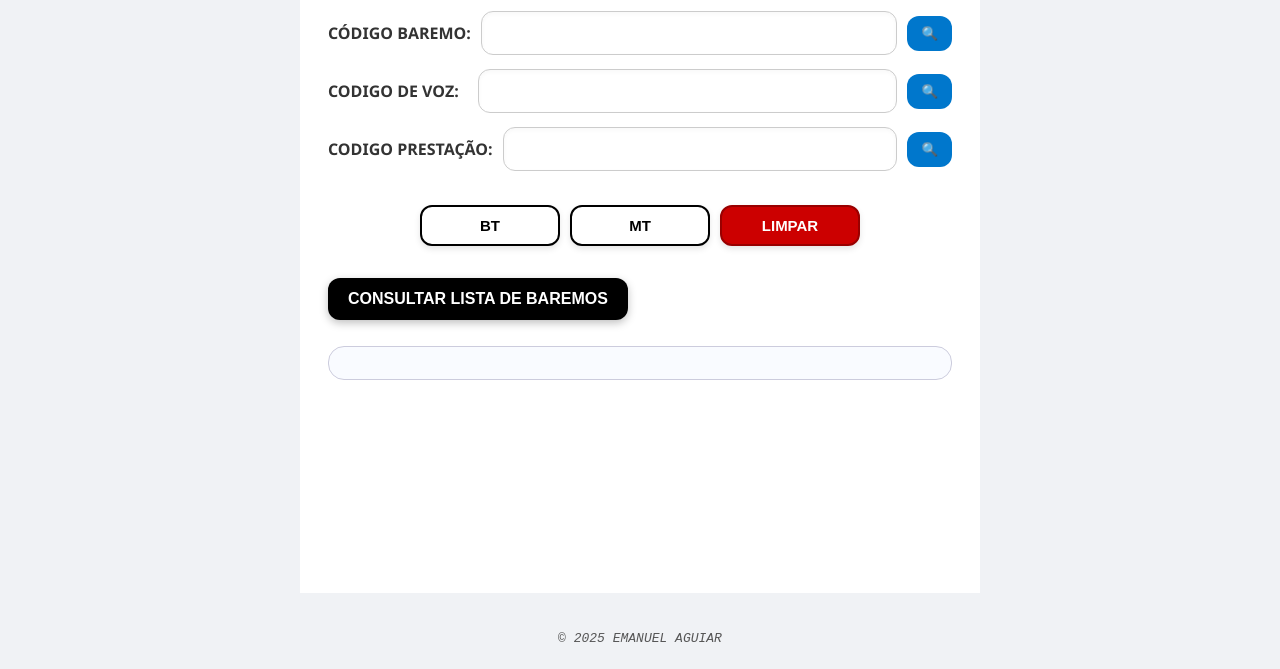
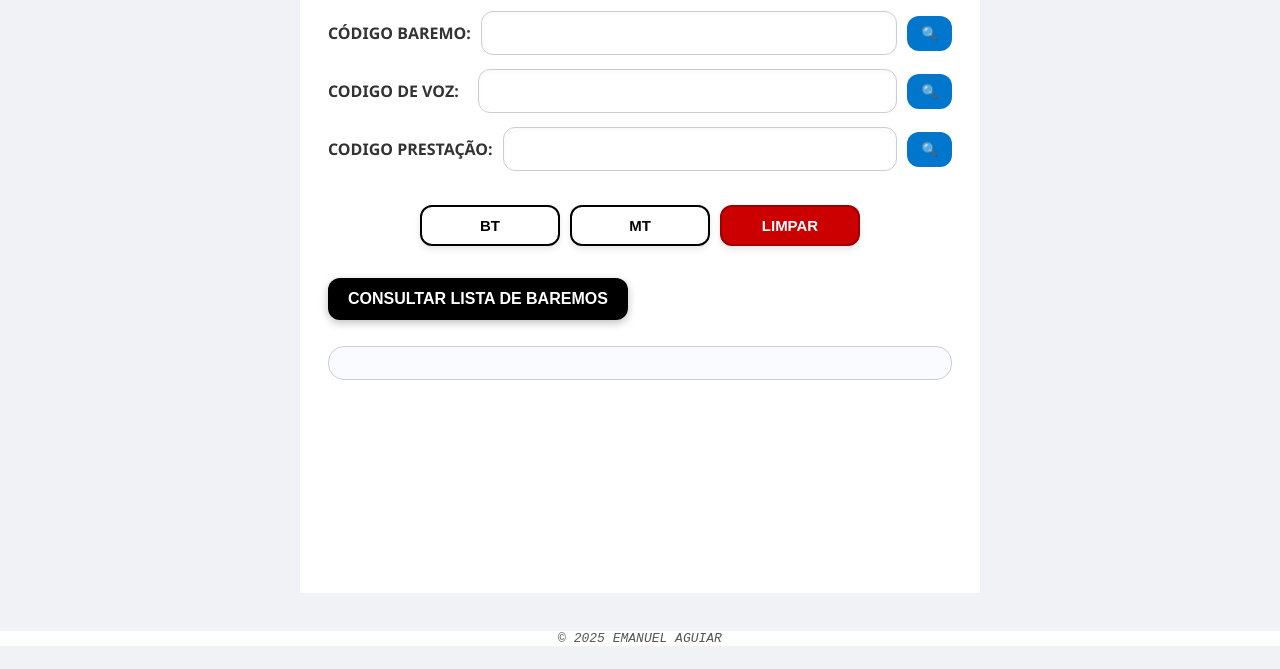
Before and after one commit to modelospadrao/consultabaremos, a plain HTML site: page index.html in a window 1280 px wide. Shown: the part 131-800 px from the top of the page. Drawn offline with Linux system fonts and the light colour scheme.

Commit message:
Update index.html

```diff
--- a/index.html
+++ b/index.html
@@ -135,7 +135,23 @@
       text-align: left;        /* texto dentro da caixa alinhado à esquerda */
     }
 
-    .assinatura { position:fixed; bottom:10px; left:0; right:0; text-align:center; font-style:italic; font-family:'Courier New',monospace; font-size:13px; color:#555; }
+    .assinatura {
+      position: fixed;
+      bottom: 10px;
+      left: 0;
+      right: 0;
+      text-align: center;
+      font-style: italic;
+      font-family: 'Courier New', monospace;
+      font-size: 13px;
+      color: #555;
+      background: #fff; /* opcional: dá contraste se a descrição for longa */
+    }
+
+    .resultado {
+      margin-top: 12px;
+      margin-bottom: 80px; /* espaço reservado para não colidir com a assinatura */
+    }
 
     /* -------- POPUP (estilo que você enviou) -------- */
     .popup {
```
